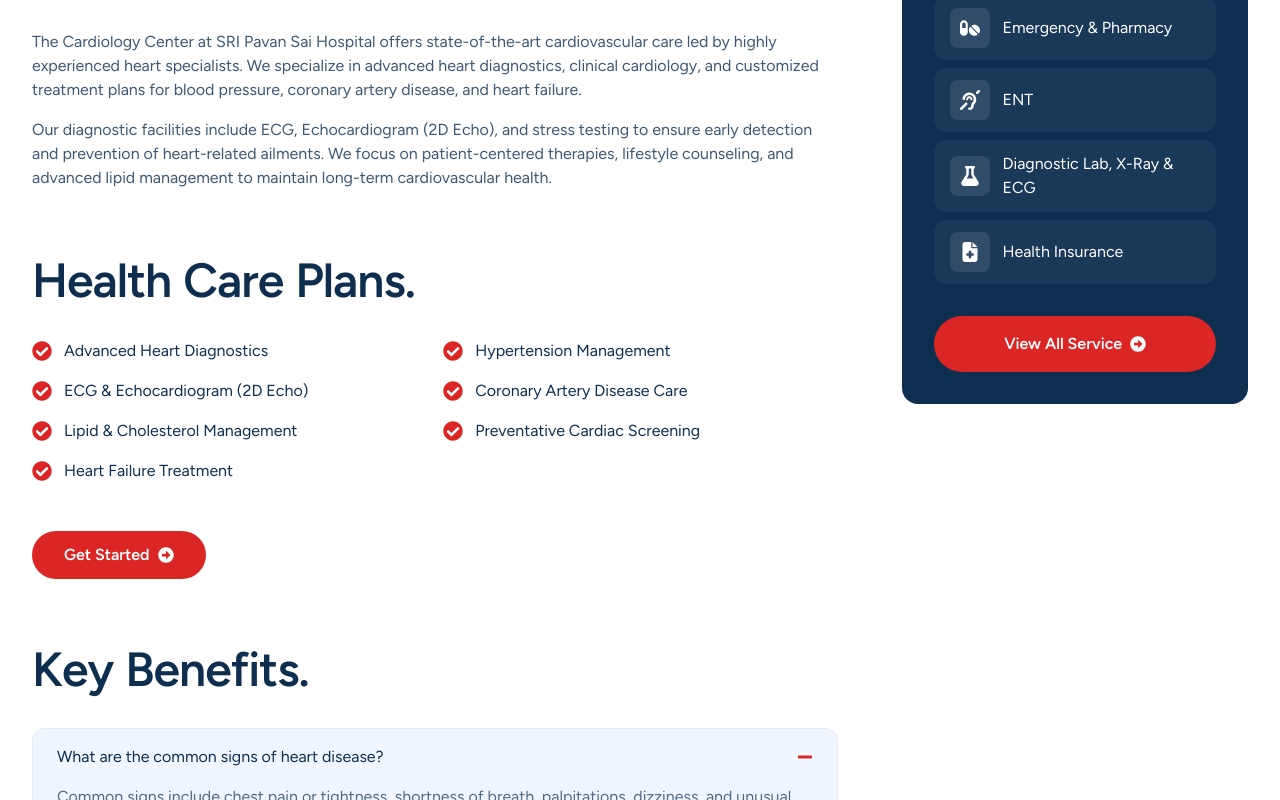
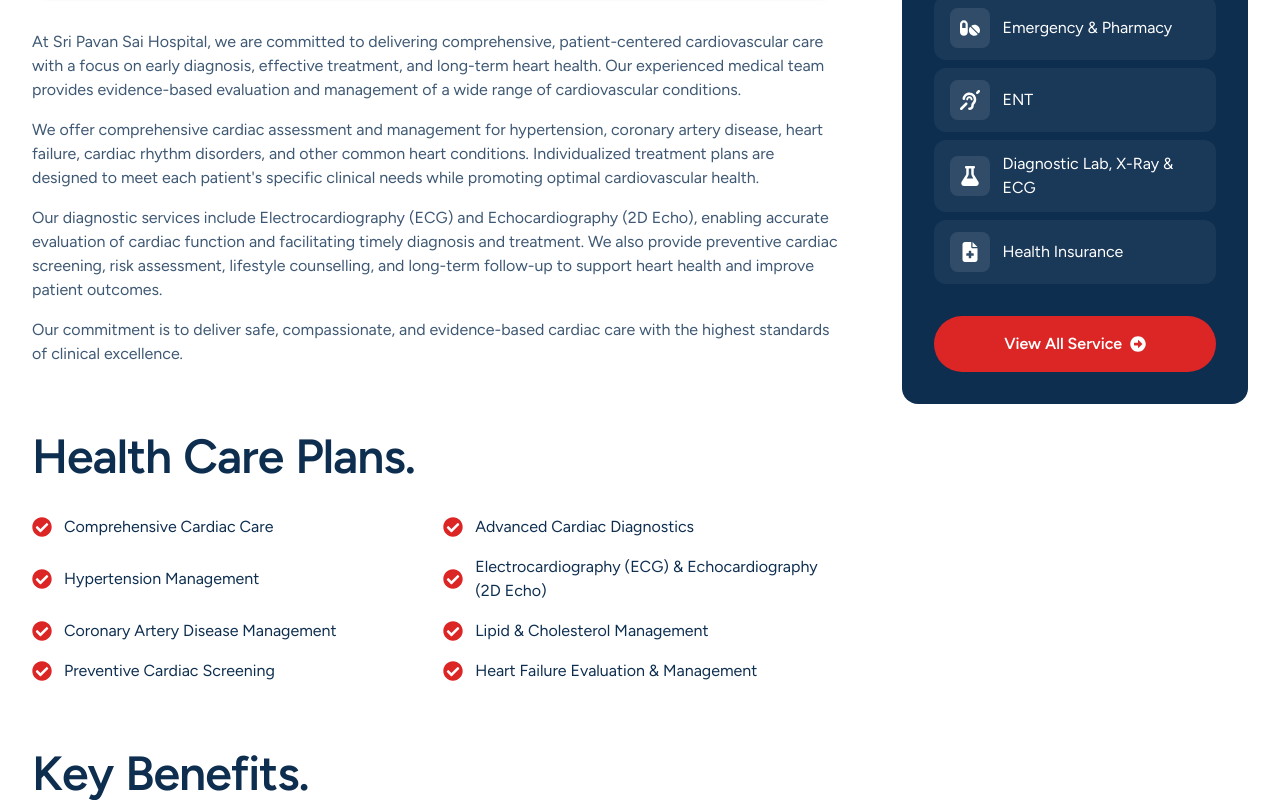
Before and after one commit to dineshkasi747/sample-template, a Next.js app: page /services/cardiology in a window 1280 px wide. Shown: the part 1040-1840 px from the top of the page. Built offline with nearby package versions, Linux system fonts and the light colour scheme.

Commit message:
Update cardiology service: new description, health plan items, FAQ, and remove Get Started button

```diff
--- a/components/service-detail/ServiceDetailClient.jsx
+++ b/components/service-detail/ServiceDetailClient.jsx
@@ -90,12 +90,6 @@ export default function ServiceDetailClient({ service }) {
                   ))}
                 </div>
 
-                <div className="pt-4 scroll-reveal" data-animation="fadeInUp">
-                  <button className="inline-flex items-center gap-2 bg-[var(--color-accent)] text-white px-8 py-3 rounded-full font-semibold hover:bg-[var(--color-primary)] transition-colors duration-300 scroll-reveal" data-animation="fadeInUp">
-                    <span className="scroll-reveal" data-animation="fadeInUp">Get Started</span>
-                    <FaArrowAltCircleRight className="scroll-reveal" data-animation="fadeInUp" />
-                  </button>
-                </div>
               </div>
 
               {/* Key Benefits FAQ */}
--- a/data/services.js
+++ b/data/services.js
@@ -5,20 +5,23 @@ export const servicesData = [
     breadcrumb: ["Home", "Services", "Cardiology"],
     image: "/services/JPG/service-cardiology.jpg",
     description: [
-      "The Cardiology Center at SRI Pavan Sai Hospital offers state-of-the-art cardiovascular care led by highly experienced heart specialists. We specialize in advanced heart diagnostics, clinical cardiology, and customized treatment plans for blood pressure, coronary artery disease, and heart failure.",
-      "Our diagnostic facilities include ECG, Echocardiogram (2D Echo), and stress testing to ensure early detection and prevention of heart-related ailments. We focus on patient-centered therapies, lifestyle counseling, and advanced lipid management to maintain long-term cardiovascular health."
+      "At Sri Pavan Sai Hospital, we are committed to delivering comprehensive, patient-centered cardiovascular care with a focus on early diagnosis, effective treatment, and long-term heart health. Our experienced medical team provides evidence-based evaluation and management of a wide range of cardiovascular conditions.",
+      "We offer comprehensive cardiac assessment and management for hypertension, coronary artery disease, heart failure, cardiac rhythm disorders, and other common heart conditions. Individualized treatment plans are designed to meet each patient's specific clinical needs while promoting optimal cardiovascular health.",
+      "Our diagnostic services include Electrocardiography (ECG) and Echocardiography (2D Echo), enabling accurate evaluation of cardiac function and facilitating timely diagnosis and treatment. We also provide preventive cardiac screening, risk assessment, lifestyle counselling, and long-term follow-up to support heart health and improve patient outcomes.",
+      "Our commitment is to deliver safe, compassionate, and evidence-based cardiac care with the highest standards of clinical excellence."
     ],
     health_plan_items: [
-      "Advanced Heart Diagnostics",
+      "Comprehensive Cardiac Care",
+      "Advanced Cardiac Diagnostics",
       "Hypertension Management",
-      "ECG & Echocardiogram (2D Echo)",
-      "Coronary Artery Disease Care",
+      "Electrocardiography (ECG) & Echocardiography (2D Echo)",
+      "Coronary Artery Disease Management",
       "Lipid & Cholesterol Management",
-      "Preventative Cardiac Screening",
-      "Heart Failure Treatment"
+      "Preventive Cardiac Screening",
+      "Heart Failure Evaluation & Management"
     ],
     faq: [
-      { question: "What are the common signs of heart disease?", answer: "Common signs include chest pain or tightness, shortness of breath, palpitations, dizziness, and unusual fatigue during physical activity. If you experience any of these, seek immediate care.", open: true },
+      { question: "What are the common signs and symptoms of heart disease?", answer: "Common signs and symptoms of heart disease may include chest pain or discomfort, chest tightness, shortness of breath, palpitations, dizziness, fainting, swelling of the legs, and unexplained fatigue, particularly during physical activity. If you experience any of these symptoms, especially sudden or severe chest pain, seek immediate medical attention or visit the nearest emergency department.", open: true },
       { question: "How often should I get my heart checked?", answer: "If you have risk factors such as high blood pressure, diabetes, high cholesterol, or a family history of heart disease, annual cardiac screening is recommended after age 40.", open: false },
       { question: "What is an ECG and when is it recommended?", answer: "An ECG (Electrocardiogram) records electrical activity of the heart and is recommended to detect arrhythmias, heart attacks, or other cardiac conditions. It is quick, painless, and non-invasive.", open: false }
     ]
```
